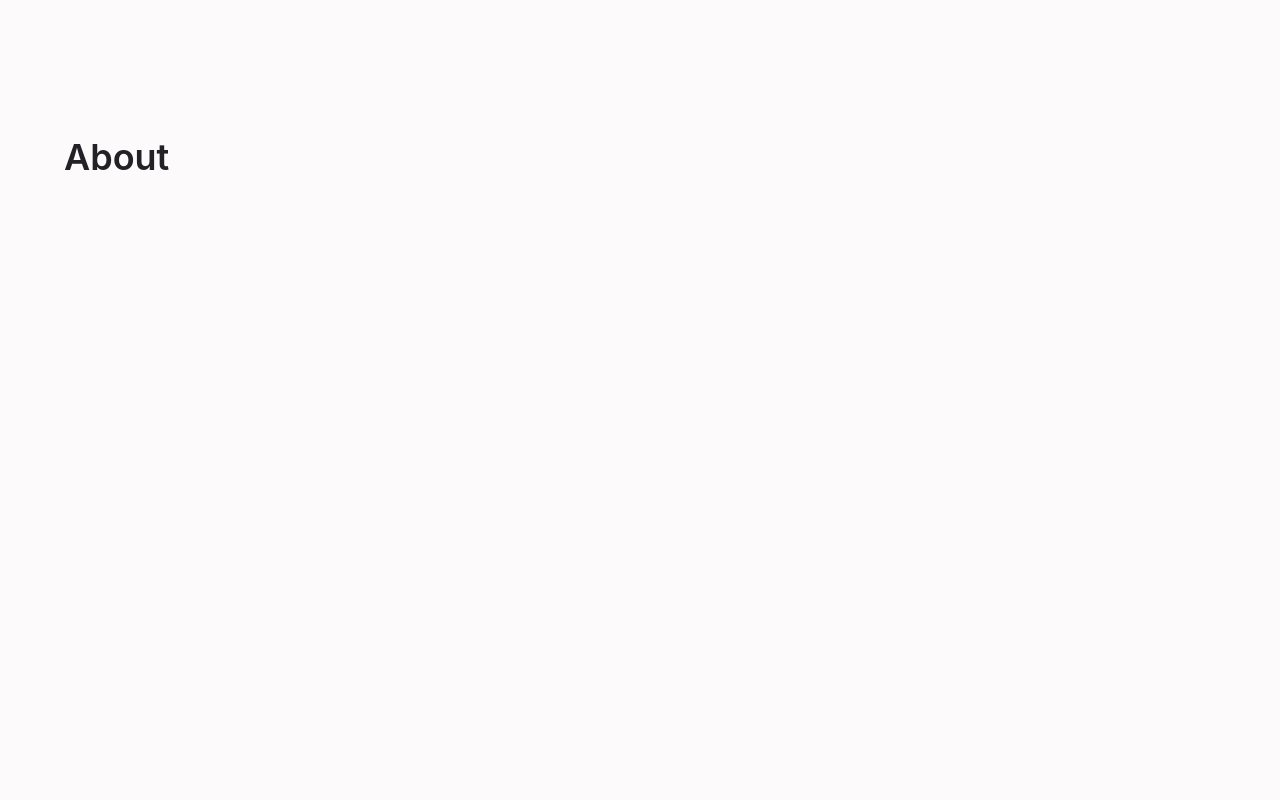
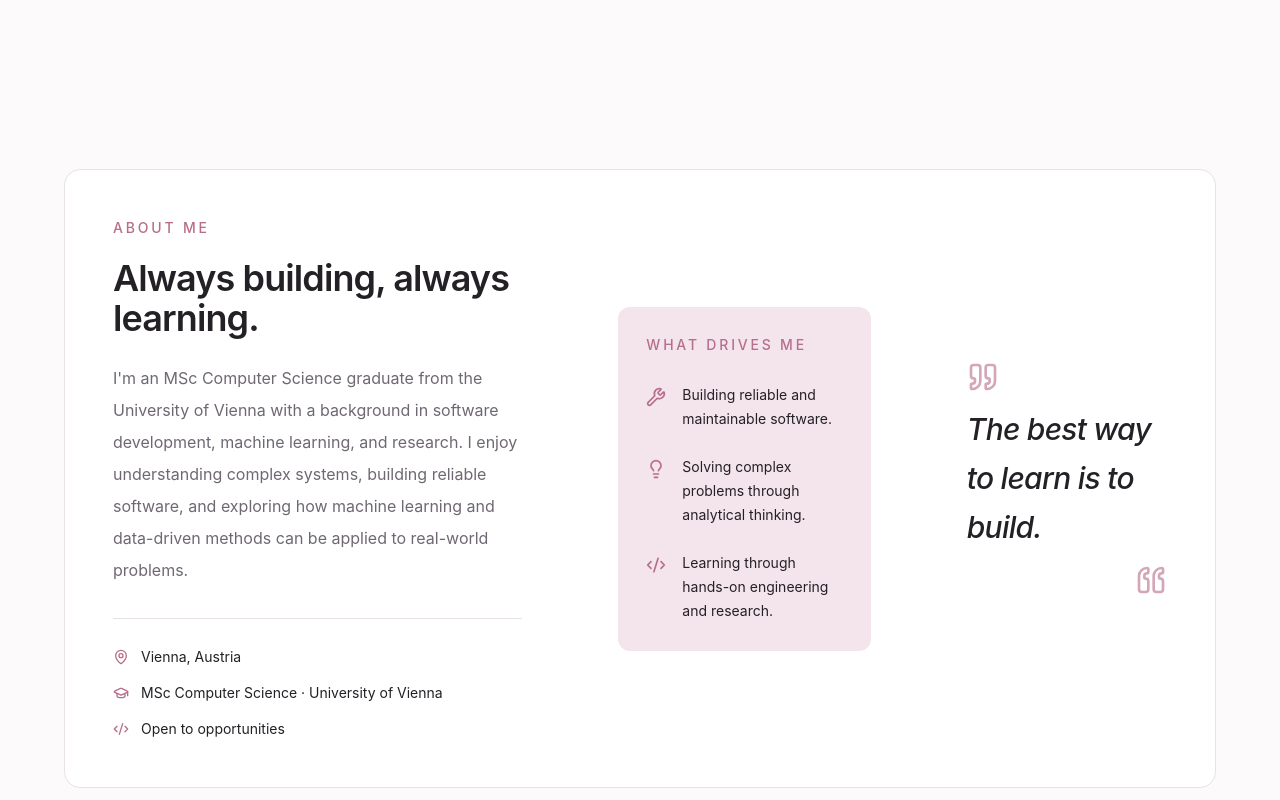
Before and after one commit to hindboufeligha/hindboufeligha-portfolio, a React app: page / in a window 1280 px wide. Shown: the part 760-1560 px from the top of the page. Built offline with nearby package versions, Linux system fonts and the light colour scheme; the HTML template or start-up script is replaced by a standard one.

Commit message:
feat: add about me section

```diff
--- a/package.json
+++ b/package.json
@@ -16,6 +16,7 @@
   },
   "dependencies": {
     "@tailwindcss/vite": "^4.3.3",
+    "lucide-react": "^1.47.0",
     "react": "^19.2.8",
     "react-dom": "^19.2.8",
     "tailwindcss": "^4.3.3"
--- a/src/App.tsx
+++ b/src/App.tsx
@@ -1,6 +1,7 @@
 import Header from './components/layout/Header'
 import SiteLayout from './components/layout/SiteLayout'
 import Hero from './components/sections/Hero'
+import About from './components/sections/About'
 
 function App() {
   return (
@@ -11,11 +12,7 @@ function App() {
         <main>
           <Hero />
 
-          <section id="about" className="min-h-screen px-6 py-24">
-            <div className="mx-auto max-w-[var(--content-width)]">
-              <h1 className="text-4xl font-semibold">About</h1>
-            </div>
-          </section>
+          <About />
 
           <section id="projects" className="min-h-screen px-6 py-24">
             <div className="mx-auto max-w-[var(--content-width)]">
--- /dev/null
+++ b/src/components/sections/About.tsx
@@ -0,0 +1,133 @@
+import {
+  Code2,
+  GraduationCap,
+  Lightbulb,
+  MapPin,
+  Quote,
+  Wrench,
+} from 'lucide-react'
+
+function About() {
+  return (
+    <section
+      id="about"
+      aria-labelledby="about-heading"
+      className="px-6 py-24 sm:py-32"
+    >
+      <div className="mx-auto max-w-[var(--content-width)]">
+        <div className="overflow-hidden rounded-[var(--radius-lg)] border border-[var(--color-border)] bg-[var(--color-surface)]">
+          <div className="grid lg:grid-cols-[1.45fr_1fr_0.85fr]">
+            {/* About Me */}
+            <div className="p-8 sm:p-10 lg:p-12">
+              <p className="text-sm font-medium uppercase tracking-[0.2em] text-[var(--color-accent)]">
+                About Me
+              </p>
+
+              <h2
+                id="about-heading"
+                className="mt-5 text-3xl font-semibold tracking-tight sm:text-4xl"
+              >
+                Always building, always learning.
+              </h2>
+
+              <p className="mt-6 leading-8 text-[var(--color-muted)]">
+                I&apos;m an MSc Computer Science graduate from the University of
+                Vienna with a background in software development, machine
+                learning, and research. I enjoy understanding complex systems,
+                building reliable software, and exploring how machine learning
+                and data-driven methods can be applied to real-world problems.
+              </p>
+
+              <div className="mt-8 space-y-4 border-t border-[var(--color-border)] pt-7">
+                <div className="flex items-center gap-3 text-sm">
+                  <MapPin
+                    aria-hidden="true"
+                    className="size-4 shrink-0 text-[var(--color-accent)]"
+                  />
+                  <span>Vienna, Austria</span>
+                </div>
+
+                <div className="flex items-center gap-3 text-sm">
+                  <GraduationCap
+                    aria-hidden="true"
+                    className="size-4 shrink-0 text-[var(--color-accent)]"
+                  />
+                  <span>MSc Computer Science · University of Vienna</span>
+                </div>
+
+                <div className="flex items-center gap-3 text-sm">
+                  <Code2
+                    aria-hidden="true"
+                    className="size-4 shrink-0 text-[var(--color-accent)]"
+                  />
+                  <span>Open to opportunities</span>
+                </div>
+              </div>
+            </div>
+
+            {/* What Drives Me */}
+            <div className="flex items-center p-8 sm:p-10 lg:p-12">
+              <div className="rounded-[var(--radius-md)] bg-[var(--color-accent-soft)] p-6 sm:p-7">
+                <p className="text-sm font-medium uppercase tracking-[0.2em] text-[var(--color-accent)]">
+                  What Drives Me
+                </p>
+
+                <ul className="mt-7 space-y-6">
+                  <li className="flex gap-4">
+                    <Wrench
+                      aria-hidden="true"
+                      className="mt-1 size-5 shrink-0 text-[var(--color-accent)]"
+                    />
+                    <span className="text-sm leading-6">
+                      Building reliable and maintainable software.
+                    </span>
+                  </li>
+
+                  <li className="flex gap-4">
+                    <Lightbulb
+                      aria-hidden="true"
+                      className="mt-1 size-5 shrink-0 text-[var(--color-accent)]"
+                    />
+                    <span className="text-sm leading-6">
+                      Solving complex problems through analytical thinking.
+                    </span>
+                  </li>
+
+                  <li className="flex gap-4">
+                    <Code2
+                      aria-hidden="true"
+                      className="mt-1 size-5 shrink-0 text-[var(--color-accent)]"
+                    />
+                    <span className="text-sm leading-6">
+                      Learning through hands-on engineering and research.
+                    </span>
+                  </li>
+                </ul>
+              </div>
+            </div>
+
+            {/* Quote */}
+            <aside className="flex items-center p-8 sm:p-10 lg:p-12">
+              <blockquote className="relative">
+                <Quote
+                  aria-hidden="true"
+                  className="mb-3 size-8 text-[var(--color-accent)] opacity-60"
+                />
+
+                <p className="text-2xl font-medium italic leading-relaxed tracking-tight sm:text-3xl">
+                  The best way to learn is to build.
+                </p>
+                <Quote
+                  aria-hidden="true"
+                  className="ml-auto mt-3 size-8 rotate-180 text-[var(--color-accent)] opacity-60"
+                />
+              </blockquote>
+            </aside>
+          </div>
+        </div>
+      </div>
+    </section>
+  )
+}
+
+export default About
```
Also changed, not shown: 1 other file (tests, documents, lock files or other folders).
